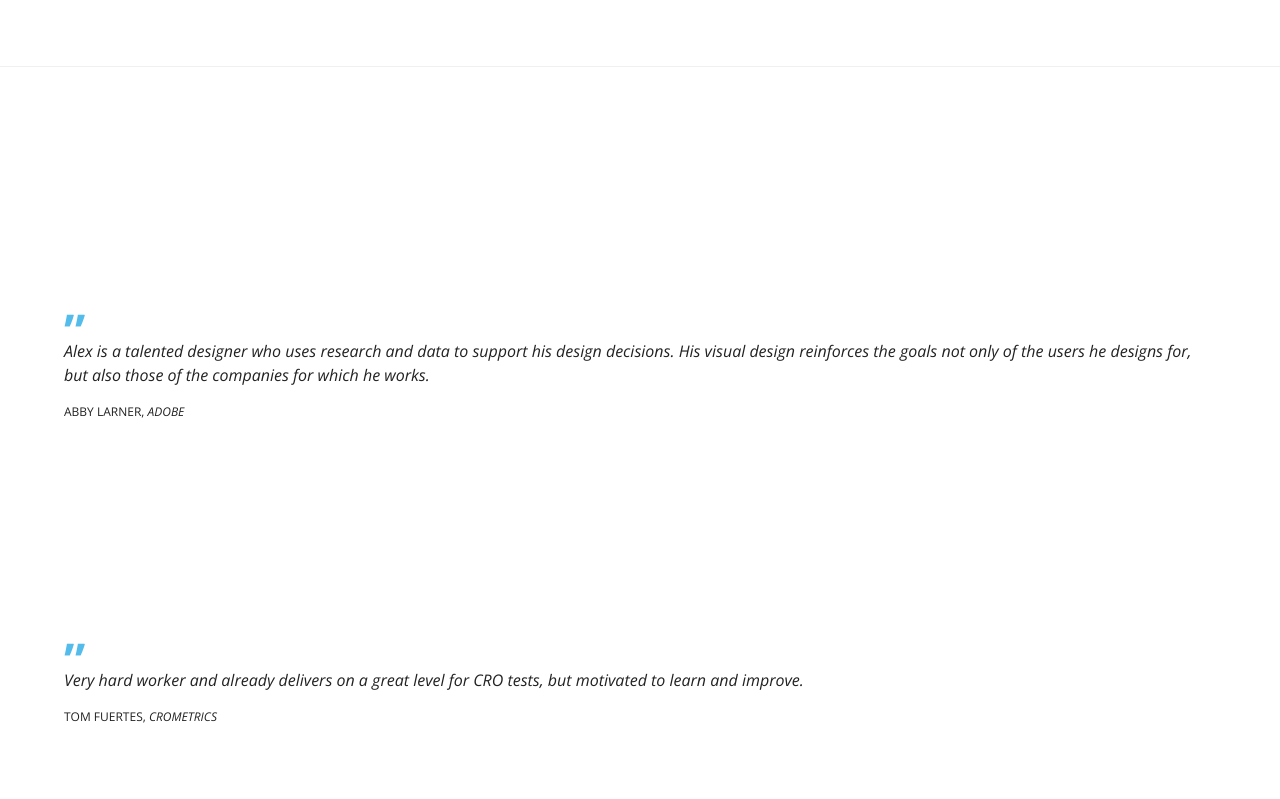
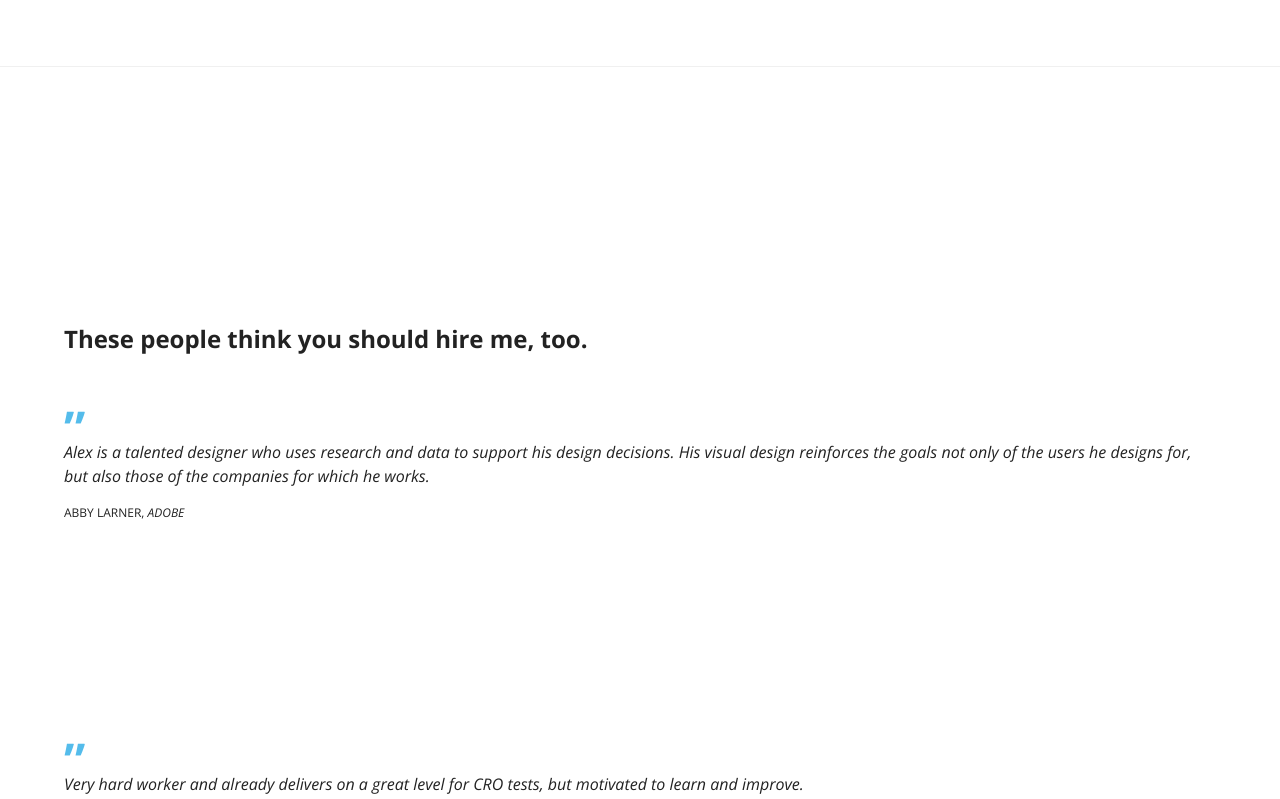
Before and after one commit to amacduff/why-hire-me, a plain HTML site: page index.html in a window 1280 px wide. Shown: the part 2803-3602 px from the top of the page. Drawn offline with nearby package versions, Linux system fonts and the light colour scheme.

Commit message:
Add heading text to testimonials section

```diff
--- a/css/style.scss
+++ b/css/style.scss
@@ -6,6 +6,7 @@ $color-text: #222222;
 $color-text-secondary: #FFFFFF;
 $color-accent: #54BCEB;
 $color-accent-secondary: #41CDD4;
+$color-tertiary: #F0F0F0;
 
 
 // Typography
@@ -108,18 +109,25 @@ h1 {
 /* Testimonials Styles */
 
 #testimonials {
-    border-top: 1px solid #F0F0F0;
+    border-top: 1px solid $color-tertiary;
+
+    h1 {
+        padding-bottom: 4rem;
+    }
+
 }
 
 blockquote {
 
     span {
         color: $color-accent;
+        display: block;
         font: {
             size: 3rem;
             weight: 700;
         }
         line-height: 1rem;
+        margin-bottom: .25rem;
     }
 
     p {
--- a/index.html
+++ b/index.html
@@ -62,6 +62,8 @@
 
             <section id="testimonials">
 
+                <h1>These people think you should hire me, too.</h1>
+
                 <article>
                     <blockquote>
                         <span>”</span>
```
Also changed, not shown: css/style.css, 1 other file.
